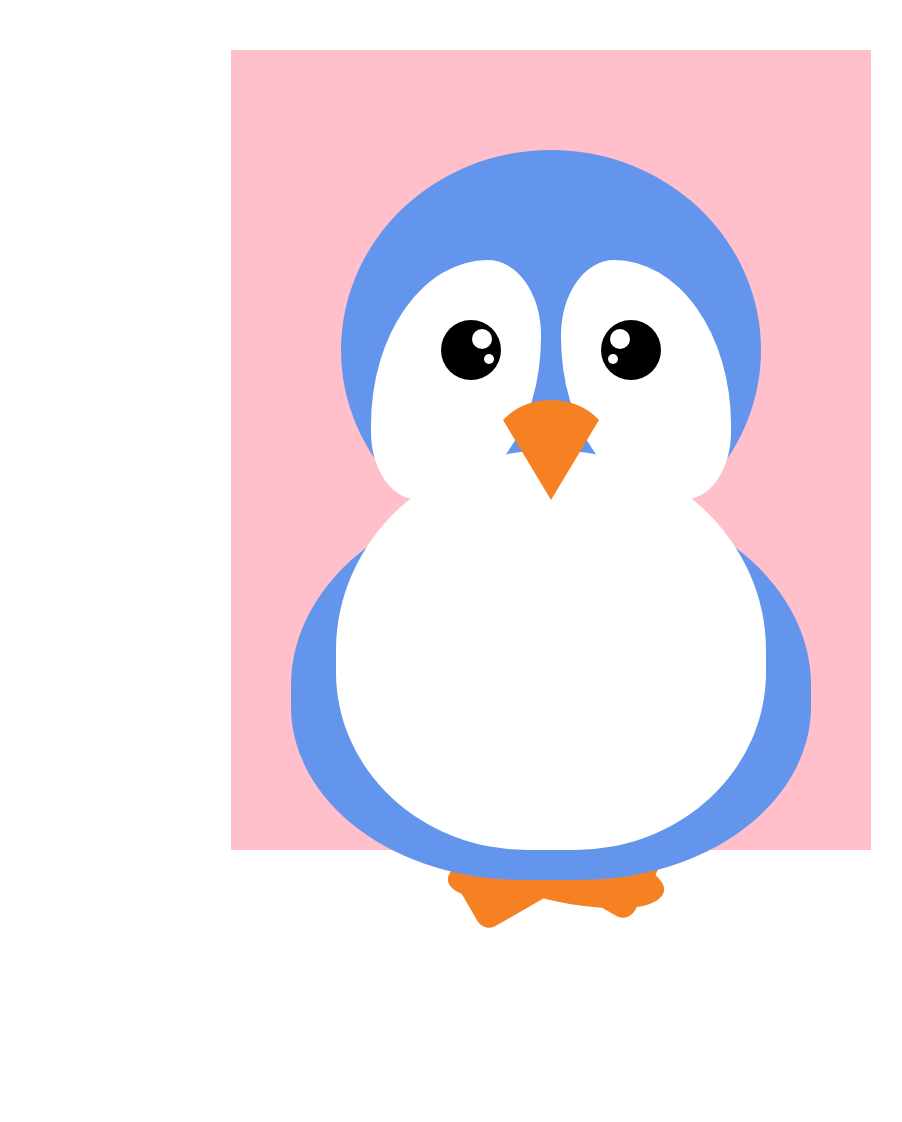
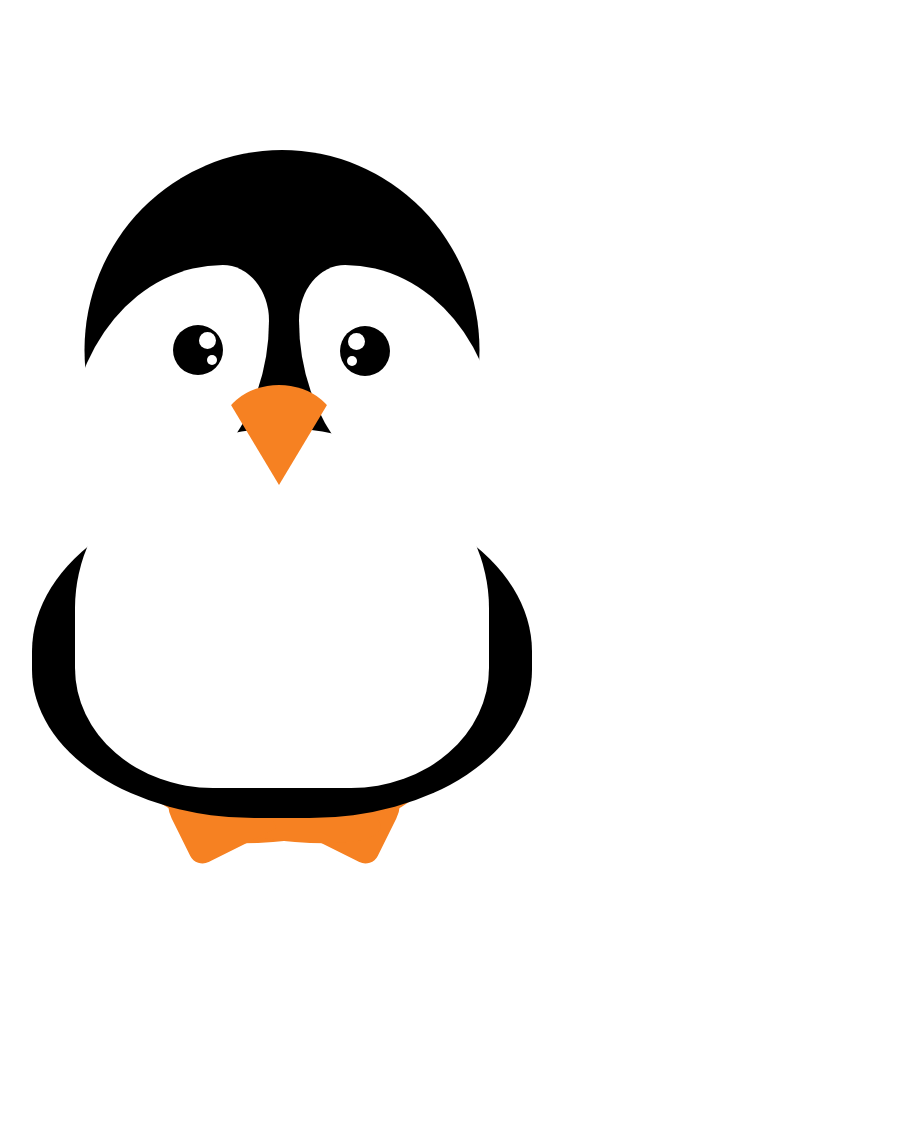
Before and after one commit to alencarftc/penguim-css, a plain HTML site: page index.html in a window 1280 px wide. Shown: the whole page, without its empty margins (329-1231 px from the left). After the commit the page ends 1060 px from the top, so only its background shows below. Drawn offline with Linux system fonts and the light colour scheme.

Commit message:
finalized penguin style

```diff
--- a/style.css
+++ b/style.css
@@ -1,21 +1,22 @@
 
 .pinguim {
     position: relative;
-    float: right;
     height: 800px;
     width: 50%;
-    background: pink;
     margin: 50px 80px 0 0;
+    left: 47.5%;
+    transform: translateX(-50%);
+    opacity: 1;
 }
 
 .head {
-    background: cornflowerblue;
+    background: black;
     position: absolute;
     top: 100px;
-    left: 50%;
+    left: 50.5%;
     transform: translate(-50%, 0);
     display: inline-block;
-    width: 420px;
+    width: 395px;
     height: 400px;
     border-radius: 50%;
     z-index: 100;
@@ -31,41 +32,42 @@
 
 .rounded-eye {
     background: #fff;
-    padding: 60px 0 0 40px;
-    border-radius: 150% 330% 135% 325%;
+    border-radius: 210% 700% 0% 700%;
     height: 240px;
-    width: 170px;
+    width: 200px;
 }
 .rounded-eye.left,
 .rounded-eye.right {
     position: absolute;
-    top: 210px;
+    top: 215px;
     z-index: 1000;
 }
 .rounded-eye.left {
-    left: 330px;
+    left: 340px;
     transform: rotate(0) scale(1, 1);
+    padding: 61px 0 0 41px;
 }
 .rounded-eye.right {
     right: 330px;
     transform: rotate(0) scale(-1, 1);
+    padding: 60px 0 0 46px;
 }
 .rounded-eye.left .eye::before {
-    left: 8.75px;
+    left: 7.75px;
 }
 .rounded-eye.left .eye::after {
     left: 6.5px;
 }
 .rounded-eye.right .eye::before {
-    left: 8.75px;
+    left: 6.75px;
 }
 .rounded-eye.right .eye::after {
-    left: 6.5px;
+    left: 5.75px;
 }
 .eye {
     background: #000;
-    width: 60px;
-    height: 60px;
+    width: 50px;
+    height: 50px;
     border-radius: 50px;
     display: inline-block;
     position: relative;
@@ -79,19 +81,19 @@
     background: #fff;
 }
 .eye::before {
-    width: 20px;
-    height: 20px;
-    top: 8.75px;
+    width: 17.5px;
+    height: 17.5px;
+    top: 6.75px;
 }
 .eye::after {
     width: 10px;
     height: 10px;
-    bottom: 16.25px;
+    bottom: 10.25px;
 }
 
 .spout {
     position: absolute;
-    top: 350px;
+    top: 335px;
     left: 50%;
     width: 0px;
     height: 0px;
@@ -104,45 +106,45 @@
 }
 
 .belly {
-    background: cornflowerblue;
+    background: black;
     position: absolute;
-    top: 440px;
-    left: 50%;
+    top: 435px;
+    left: 50.5%;
     transform: translateX(-50%);
-    width: 520px;
-    height: 390px;
+    width: 500px;
+    height: 333px;
     border-radius: 90% 90% 80% 80%;
     z-index: 10;
 }
 .belly-inner {
     background: #fff;
     position: absolute;
-    top: 400px;
-    left: 50%;
+    top: 377.5px;
+    left: 50.5%;
     transform: translateX(-50%);
-    width: 430px;
-    height: 400px;
-    border-radius: 90% 90% 80% 80%;
+    width: 414px;
+    height: 360px;
+    border-radius: 330% 330% 220% 220%;
     z-index: 100;
 }
 .arm {
     position: absolute;
     top: 450px;
-    width: 300px;
-    height: 90px;
-    background: cornflowerblue;
+    width: 310px;
+    height: 92.5px;
+    background: black;
 }
 .arm.left {
     border-radius: 120% 30% 110% 440%;
-    transform: rotate(-40deg);
-    left: 100px;
-    top: 490px;
+    transform: rotate(-42.5deg);
+    left: 133px;
+    top: 447.5px;
 }
 .arm.right {
     border-radius: 20% 30% 80% 0%;
-    right: 100px;
-    transform: rotate(45deg);
-    top: 490px;
+    right: 120px;
+    transform: rotate(42.5deg);
+    top: 445px;
 }
 .foot {
     width: 0;
@@ -153,14 +155,14 @@
     padding: 100px;
 }
 .foot.left {
-    left: 220px;
-    transform: rotate(15deg);
-    top: 840px;
+    left: 240px;
+    transform: rotate(11.5deg);
+    top: 790px;
 }
 .foot.right {
-    right: 210px;
-    transform: rotate(-15deg) scale(-1, 1);
-    top: 850px;
+    right: 230px;
+    transform: rotate(-11.5deg) scale(-1, 1);
+    top: 790px;
 }
 .foot.left::before {
     content: "";
@@ -168,11 +170,11 @@
     width: 180px;
     height: 80px;
     position: absolute;
-    top: -67px;
-    left: -25px;
+    top: -70.5px;
+    left: -13px;
     z-index: 100;
     border-radius: 200% 100%;
-    transform: rotate(-15deg) skew(-35deg);
+    transform: rotate(-7.5deg) skew(-50deg);
 }
 .foot.left::after {
     content: "";
@@ -192,11 +194,11 @@
     width: 180px;
     height: 80px;
     position: absolute;
-    top: -67px;
-    left: -25px;
+    top: -70.5px;
+    left: -13px;
     z-index: 100;
     border-radius: 200% 100%;
-    transform: rotate(-15deg) skew(-35deg);
+    transform: rotate(-7.5deg) skew(-50deg);
 }
 .foot.right::after {
     content: "";
```
